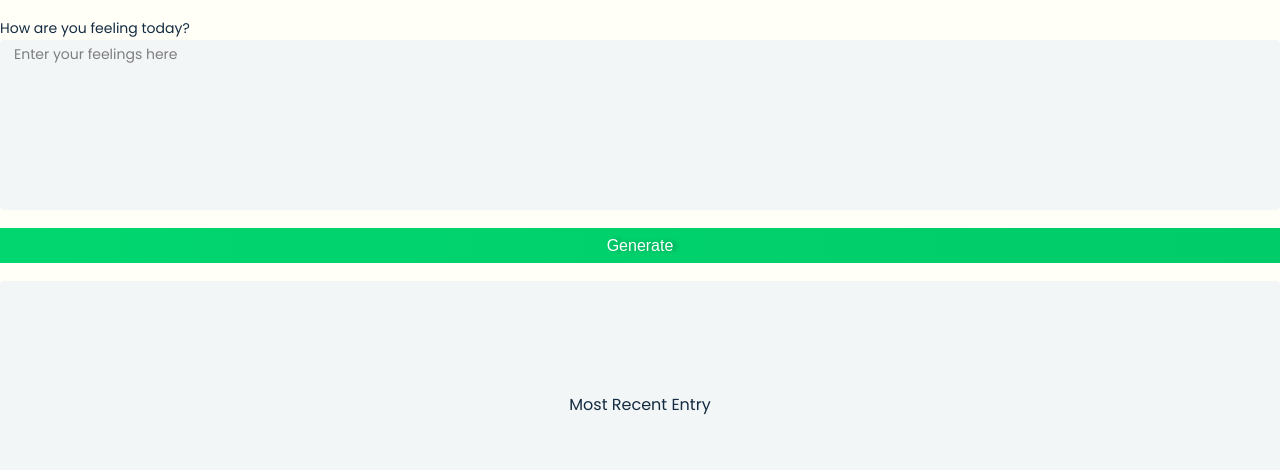
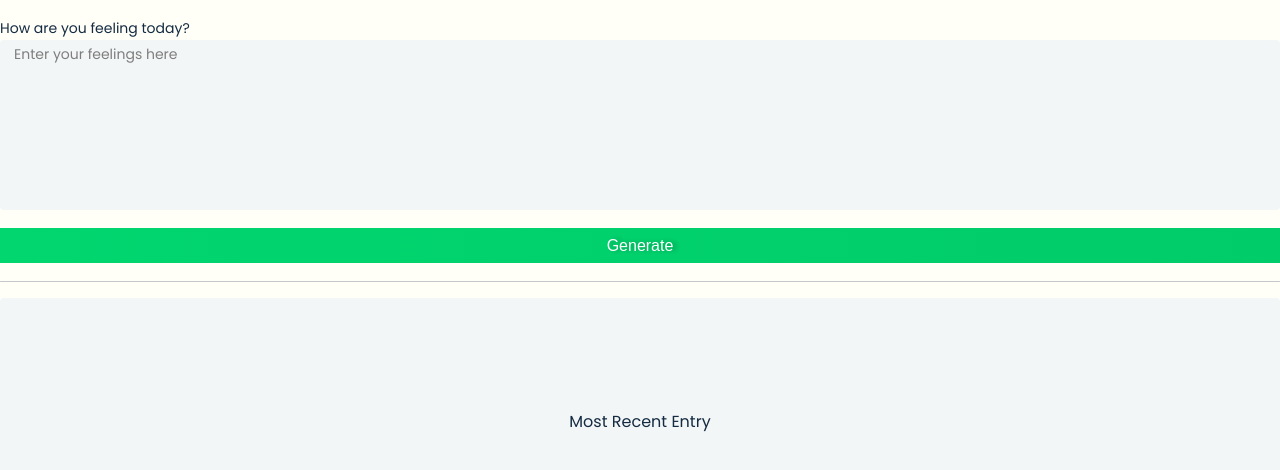
Before and after one commit to khaledMuhammad-dev/udacity-weather-journal-app, a website: page website/index.html in a window 1280 px wide. Shown: the part 212-682 px from the top of the page. Drawn offline with Linux system fonts and the light colour scheme; a web font is replaced by a local one.

Commit message:
adding div with class horizontal line

```diff
--- a/website/index.html
+++ b/website/index.html
@@ -23,7 +23,7 @@
     <textarea class= "myInput" id="feelings" placeholder="Enter your feelings here" rows="9"></textarea>
     <button id="generate" type = "submit"> Generate </button>
   </div>
-
+  <div class="horizontal__line"></div>
   <div class ="holder entry">
     <div class = "title">Most Recent Entry</div>
     <div id = "entryHolder">
```
